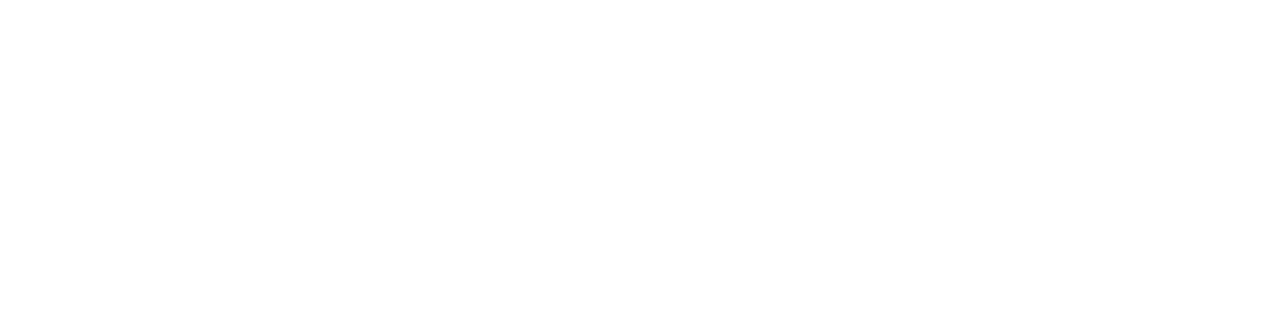
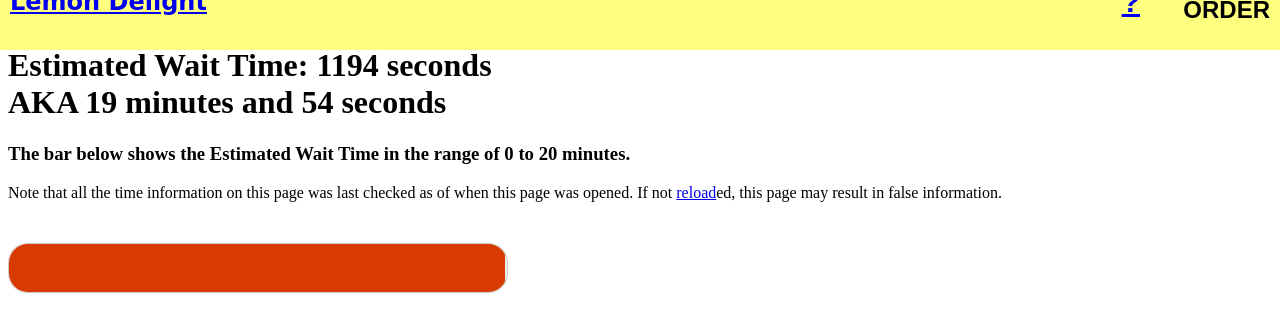
Before and after one commit to Mimicoctopus1/lemondelight-order-, a plain HTML site: page index.html in a window 1280 px wide. Drawn offline with Linux system fonts and the light colour scheme.

Commit message:
lemondelight.order v0.03

```diff
--- a/index.html
+++ b/index.html
@@ -4,8 +4,99 @@
         <meta charset="utf-8">
         <title>Lemon Delight.Order</title>
     </head>
+    <style>
+        #MENU-BAR-CSS{}
+        .menu-bar {
+            color: rgba(0, 0, 0, 0);
+            background-color: rgba(255, 255, 0, 0.5);
+            font-size: 50px;
+            position: fixed;
+            top: -50px;
+            left: 0px;
+        }
+
+        .homepage-link {
+            font-family: cursive;
+            position: fixed;
+            top: -4%;
+            left: 10px;
+        }
+
+        .order-link {
+            font-family: "arial", monospace;
+            position: fixed;
+            top: -3%;
+            right: 10px;
+        }
+
+        .questions-link {
+            font-family: "arial", monospace;
+            font-size: 30px;
+            position: fixed;
+            top: -5%;
+            right: 140px;
+        }
+
+        .wait-bar {
+            width: 500px;
+            height: 100px;
+        }
+    </style>
     <body>
+        <div>
+            <h2 id = "top" class = "menu-bar">
+                ______________________________________________________________________________________________________________________________________________________________
+            </h2>
+            <h2 class = "homepage-link">
+                <a href = "https://mimicoctopus1.github.io/lemondelight">Lemon Delight</a>
+            </h2>
+            <h2 class = "questions-link">
+                <a href = "#questions">?</a>
+            </h2>
+            <h2 class = "order-link">
+                <a>
+                    ORDER
+                </a>
+            </h2>
+        </div>
+        <br>
+        <h1>
+            Estimated Wait Time: <span class = "wait-time">Loading...</span><br><span class = "wait-time">Loading...</span><span class = "wait-time"> Loading...</span>
+        </h1>
+        <h3>The bar below shows the Estimated Wait Time in the range of 0 to <span class = "max-wait-time">20</span> minutes.</h3>
+        <p>Note that all the time information on this page was last checked as of when this page was opened. If not <a href = "https://mimicoctopus1.github.io/lemondelight.order/">reload</a>ed, this page may result in false information.</p>
+        <meter min = "0" max = "20" high = "15" low = "5" optimum = "0" value = "0" class = "wait-bar"></meter>
+        <div class = "message"></div>
 
 
+        <script>
+            var message = document.getElementsByClassName("message")[0];
+            var wait_meter = document.getElementsByClassName("wait-time");
+            var waitBar = document.getElementsByClassName("wait-bar")[0];
+            var peopleInLine = 20;
+            var subtractedTime = 0;
+            var calculateWaitTime = function() {
+                subtractedTime += 1;
+                wait_meter[0].innerHTML = (peopleInLine * 60) - subtractedTime + " seconds";
+                wait_meter[2].innerHTML = " and " + (parseFloat(wait_meter[0].innerHTML) - ((peopleInLine - subtractedTimeInMin) * 60)) + " seconds";
+                if((parseFloat(wait_meter[0].innerHTML) - ((peopleInLine - subtractedTimeInMin) * 60)) < 0) {
+                    wait_meter[2].innerHTML = " and 59 seconds";
+                }
+            }
+            var subtractedTimeInMin = 0;
+            var calculateWaitTimeInMin = function() {
+                subtractedTimeInMin += 1;
+                wait_meter[1].innerHTML = "AKA " + (peopleInLine - subtractedTimeInMin) + " minutes";
+
+            }
+            var updateBar = function() {
+                waitBar.value = peopleInLine - subtractedTime/60;
+            }
+            var time1 = window.setInterval(calculateWaitTime, 1000);
+            var time2 = window.setInterval(calculateWaitTimeInMin, 60000);
+            var timerUpdateBar = window.setInterval(updateBar, 100)
+            calculateWaitTime();
+            calculateWaitTimeInMin();
+        </script>
     </body>
 </html>
```
